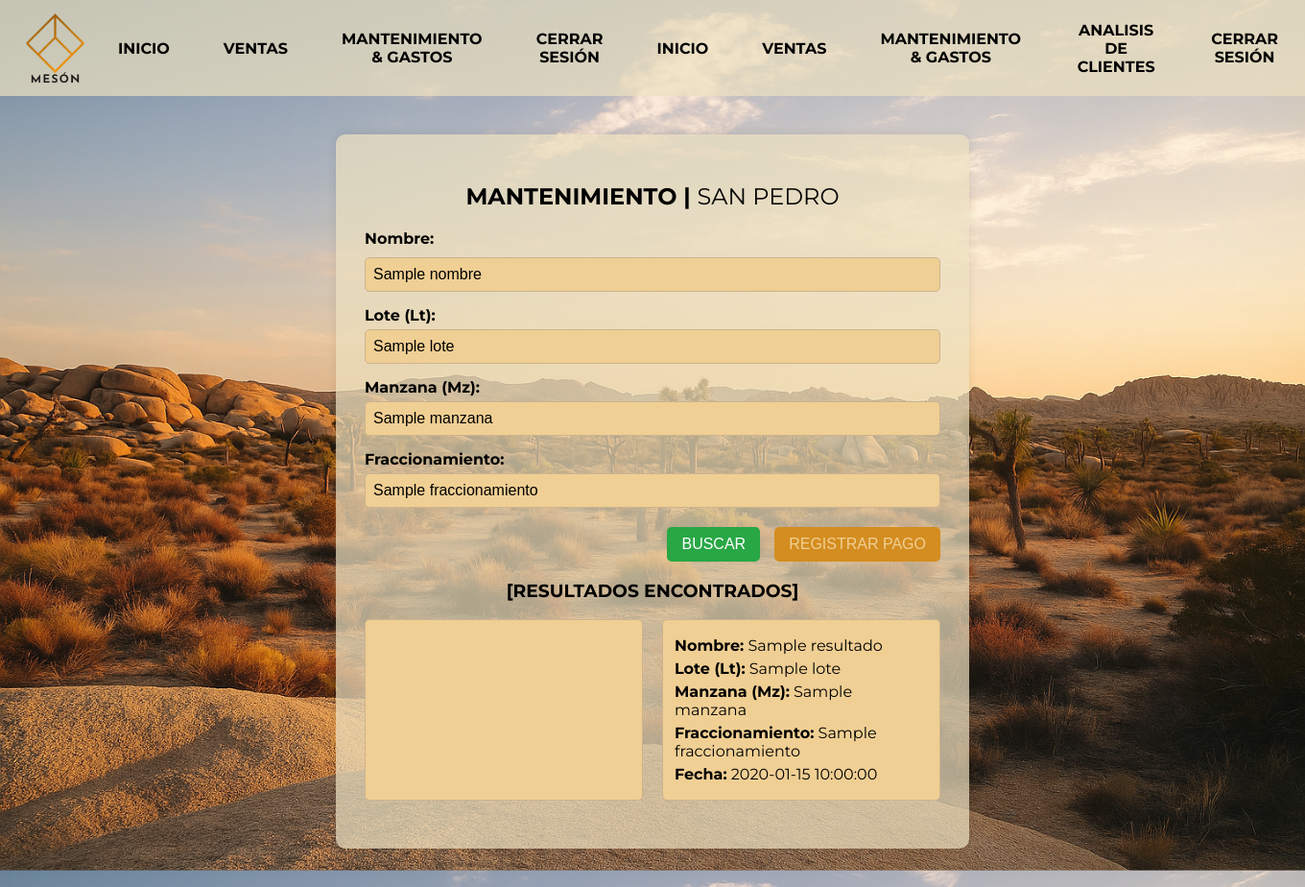
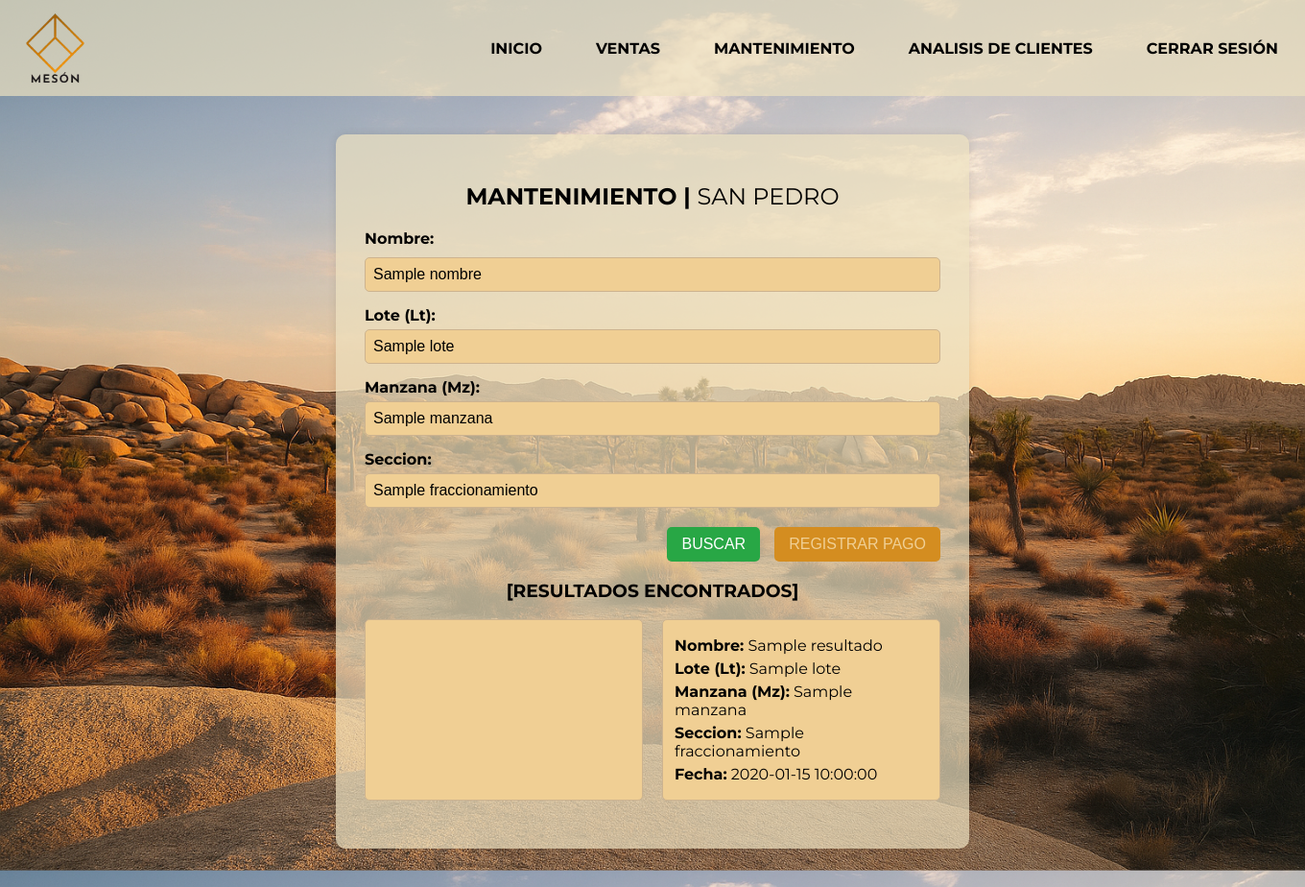
Before and after one commit to MartinCinco/Software-MESON, a Flask app: template app/templates/sanpedro.html in a window 1360 px wide. Shown: the whole page at 96% size. Run offline with Flask 3, Linux system fonts and the light colour scheme; the template is opened without the code that fills it: most values are stand-ins (such as "Sample title", 1, 10 or a date in 2020).

Commit message:
cambios minimos de mantenimiento y seccion

```diff
--- a/app/templates/pagModuloVentas.html
+++ b/app/templates/pagModuloVentas.html
@@ -192,7 +192,7 @@
     <nav>
         <a href="{{ url_for('main.principal') }}">INICIO</a>
         <a href="{{ url_for('main.ventas') }}">VENTAS</a>
-        <a href="{{ url_for('main.sanpedro') }}">MANTENIMIENTO & GASTOS</a>
+        <a href="{{ url_for('main.sanpedro') }}">MANTENIMIENTO</a>
         <a href="{{ url_for('main.vista_segmentacion') }}">ANALISIS DE CLIENTES</a>
         <a href="{{ url_for('main.logout') }}">CERRAR SESIÓN</a>
     </nav>
--- a/app/templates/sanpedro.html
+++ b/app/templates/sanpedro.html
@@ -281,16 +281,10 @@
 
 <header>
     <img src="{{ url_for('static', filename='resources/logo-wl.png') }}" alt="MESON Logo" class="logo">
-  <nav>
-      <a href="{{ url_for('main.principal') }}">INICIO</a>
-      <a href="{{ url_for('main.ventas') }}">VENTAS</a>
-      <a href="{{ url_for('main.sanpedro') }}">MANTENIMIENTO & GASTOS</a>
-      <a href="{{ url_for('main.logout') }}">CERRAR SESIÓN</a>
-  </nav>
     <nav>
         <a href="{{ url_for('main.principal') }}">INICIO</a>
         <a href="{{ url_for('main.ventas') }}">VENTAS</a>
-        <a href="{{ url_for('main.sanpedro') }}">MANTENIMIENTO & GASTOS</a>
+        <a href="{{ url_for('main.sanpedro') }}">MANTENIMIENTO</a>
         <a href="{{ url_for('main.vista_segmentacion') }}">ANALISIS DE CLIENTES</a>
         <a href="{{ url_for('main.logout') }}">CERRAR SESIÓN</a>
     </nav>
@@ -311,7 +305,7 @@
     <label for="manzana">Manzana (Mz):</label>
     <input type="text" id="manzana" name="manzana" value="{{ manzana }}"/>
 
-    <label for="fraccionamiento">Fraccionamiento:</label>
+    <label for="fraccionamiento">Seccion:</label>
     <input type="text" id="fraccionamiento" name="fraccionamiento" value="{{ fraccionamiento }}"/>
 
     <div class="acciones-container">
@@ -331,7 +325,7 @@
               <p><strong>Nombre:</strong> {{ resultados[i]['nombre_cliente'] }}</p>
               <p><strong>Lote (Lt):</strong> {{ resultados[i]['lote'] }}</p>
               <p><strong>Manzana (Mz):</strong> {{ resultados[i]['manzana'] }}</p>
-              <p><strong>Fraccionamiento:</strong> {{ resultados[i]['fraccionamiento'] }}</p>
+              <p><strong>Seccion:</strong> {{ resultados[i]['fraccionamiento'] }}</p>
               <p><strong>Fecha:</strong> {{ resultados[i]['fecha'] }}</p>
             {% endif %}
           </div>
@@ -340,7 +334,7 @@
               <p><strong>Nombre:</strong> {{ resultados[i+1]['nombre_cliente'] }}</p>
               <p><strong>Lote (Lt):</strong> {{ resultados[i+1]['lote'] }}</p>
               <p><strong>Manzana (Mz):</strong> {{ resultados[i+1]['manzana'] }}</p>
-              <p><strong>Fraccionamiento:</strong> {{ resultados[i+1]['fraccionamiento'] }}</p>
+              <p><strong>Seccion:</strong> {{ resultados[i+1]['fraccionamiento'] }}</p>
               <p><strong>Fecha:</strong> {{ resultados[i+1]['fecha'] }}</p>
             {% endif %}
           </div>
@@ -400,7 +394,7 @@
       <label>Manzana (Mz)</label>
       <input type="text" id="manzanaModal" readonly>
 
-      <label>Fraccionamiento</label>
+      <label>Seccion</label>
       <input type="text" id="fraccionamientoModal" readonly>
 
       <label>Periodo</label>
--- a/app/templates/segmentacion.html
+++ b/app/templates/segmentacion.html
@@ -123,7 +123,7 @@
     <nav>
         <a href="{{ url_for('main.principal') }}">INICIO</a>
         <a href="{{ url_for('main.ventas') }}">VENTAS</a>
-        <a href="{{ url_for('main.sanpedro') }}">MANTENIMIENTO & GASTOS</a>
+        <a href="{{ url_for('main.sanpedro') }}">MANTENIMIENTO</a>
         <a href="{{ url_for('main.vista_segmentacion') }}">ANÁLISIS DE CLIENTES</a>
         <a href="{{ url_for('main.logout') }}">CERRAR SESIÓN</a>
     </nav>
```
Also changed, not shown: app/templates/pagPrincipal.html (+1 -8 lines).
